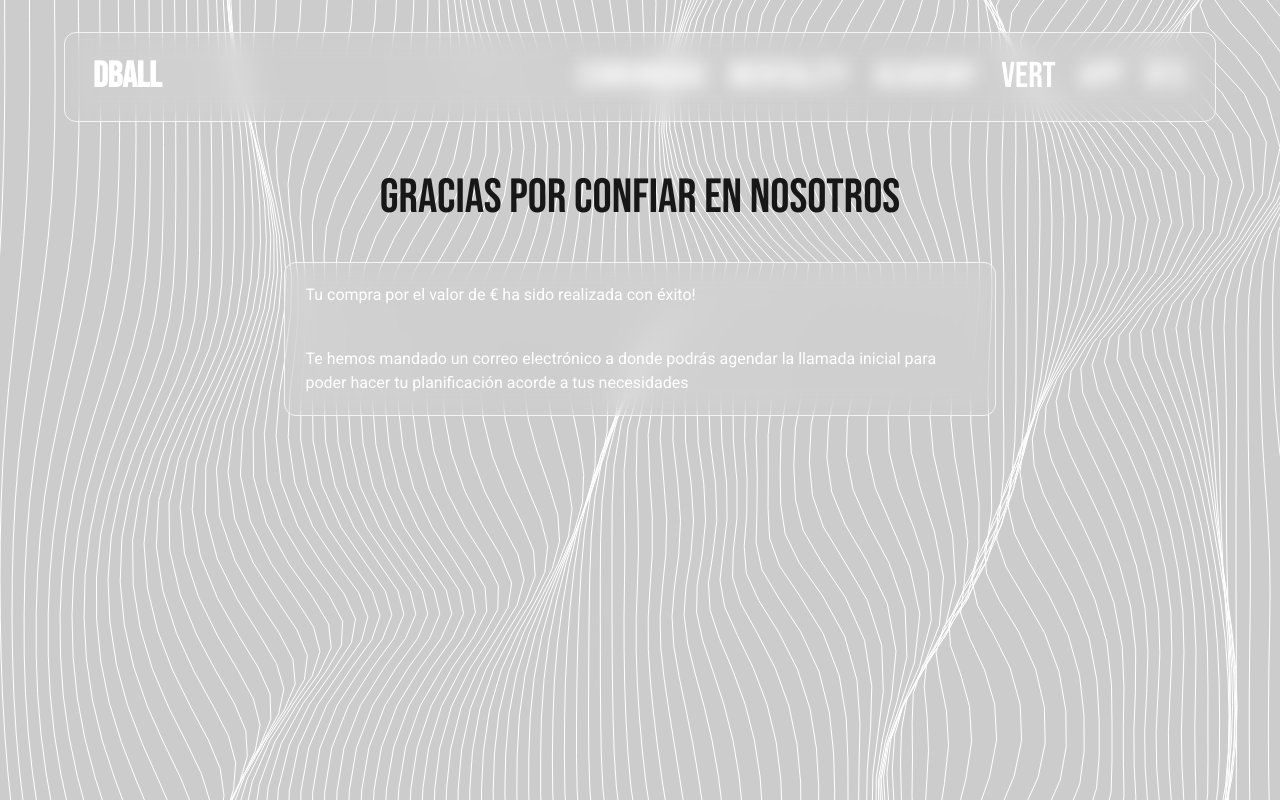
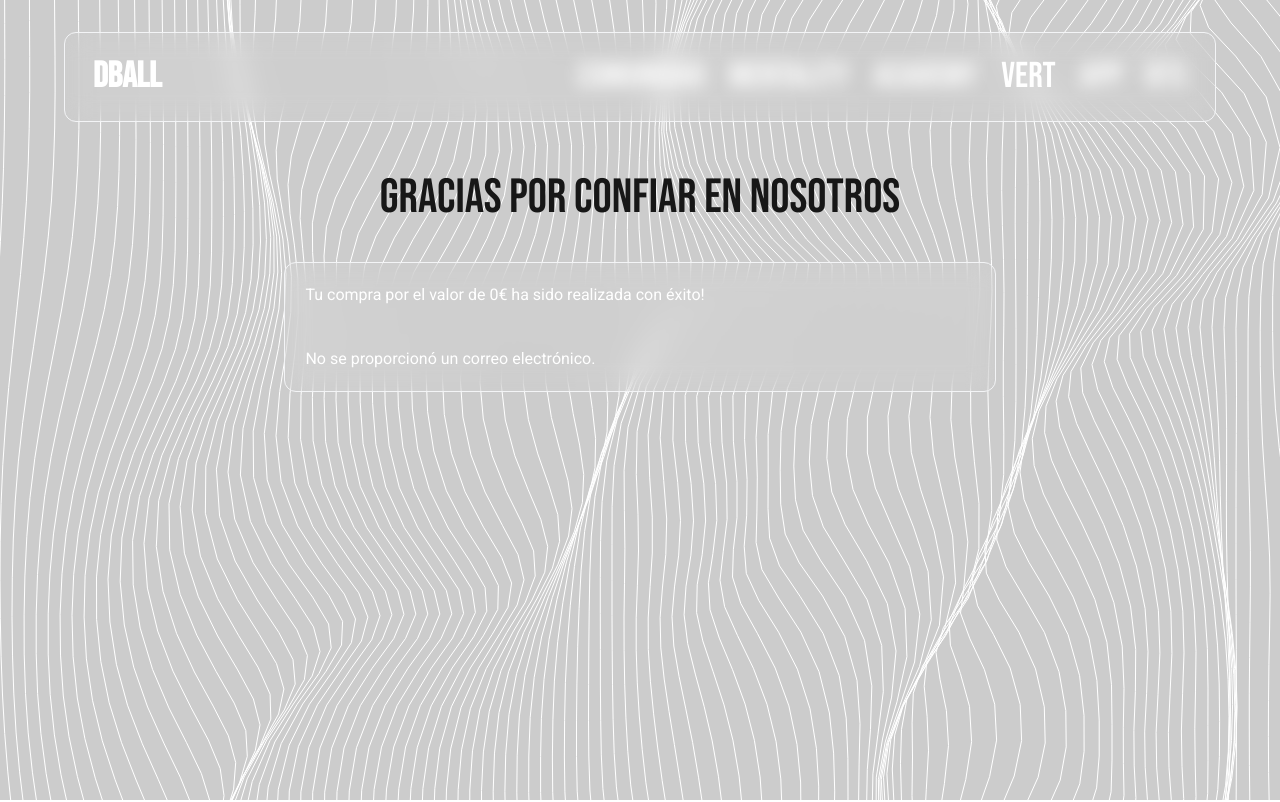
Before and after one commit to mdelgado333/dball_web, a Next.js app: page /vert/payment-success in a window 1280 px wide. Shown: the top 802 px of the page. Built offline with nearby package versions, Linux system fonts and the light colour scheme.

Commit message:
fixed build deployment 4

```diff
--- a/app/vert/payment-success/page.tsx
+++ b/app/vert/payment-success/page.tsx
@@ -1,13 +1,13 @@
 'use client'
 
 import { useEffect, useState } from "react";
-import { bebas } from "@/app/ui/fonts"
+import { useSearchParams } from "next/navigation";
+import { bebas } from "@/app/ui/fonts";
 
-export default function PaymentSuccess({
-    searchParams: { amount, email },
-}: {
-    searchParams: { amount: string; email?: string }
-}) {
+export default function PaymentSuccess() {
+    const searchParams = useSearchParams();
+    const amount = searchParams.get("amount") || "0";
+    const email = searchParams.get("email") || undefined;
 
     const [emailSent, setEmailSent] = useState(false);
 
@@ -46,11 +46,11 @@ export default function PaymentSuccess({
                     Tu compra por el valor de {amount}€ ha sido realizada con éxito!
                 </div>
                 <div className="p-5">
-                Te hemos mandado un correo electrónico a {email} donde podrás agendar la llamada inicial para poder hacer tu planificación acorde a tus necesidades
+                    {email
+                        ? `Te hemos mandado un correo electrónico a ${email} donde podrás agendar la llamada inicial para poder hacer tu planificación acorde a tus necesidades.`
+                        : "No se proporcionó un correo electrónico."}
                 </div>
             </div>
-
         </div>
-
-    )
+    );
 }
```
Lines whose indentation alone changed are shown as unchanged.
